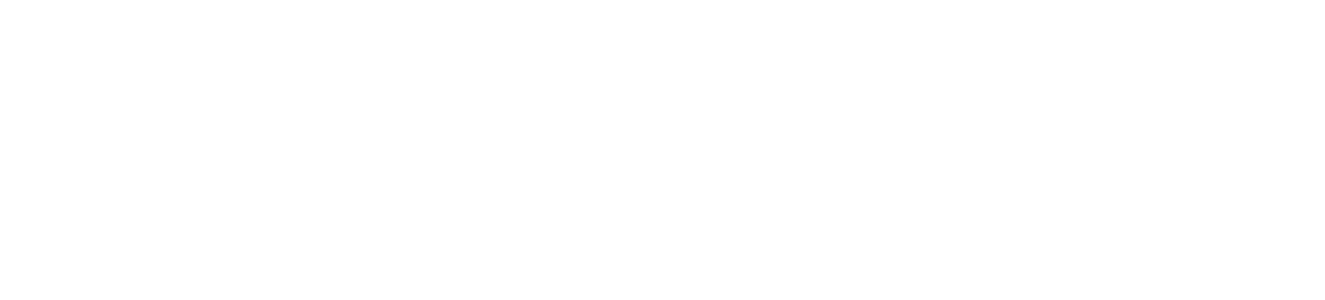
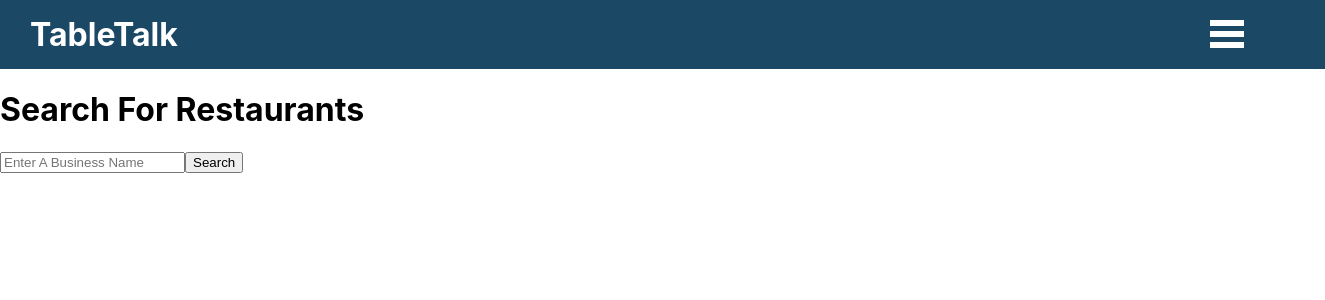
Before and after one commit to jerrodbush/TableTalk, a React (Create React App) app in the folder client/: page /business in a window 1280 px wide. Before the commit this address had no page. Shown: the top 300 px of the page, 1325 px wide, since content can reach past the window. Built offline with nearby package versions, Linux system fonts and the light colour scheme.

Commit message:
Created NavBar and implemented across pages, also created a Business Search Page

```diff
--- a/client/package.json
+++ b/client/package.json
@@ -7,7 +7,9 @@
     "@testing-library/react": "^13.4.0",
     "@testing-library/user-event": "^13.5.0",
     "react": "^18.2.0",
+    "react-burger-menu": "^3.0.9",
     "react-dom": "^18.2.0",
+    "react-icons": "^4.8.0",
     "react-router-dom": "^6.8.2",
     "react-scripts": "5.0.1",
     "web-vitals": "^2.1.4"
--- a/client/src/App.css
+++ b/client/src/App.css
@@ -1,38 +1,15 @@
-.App {
-  text-align: center;
+
+
+body {
+  height: 100vh;
+  width: 100vw;
 }
 
-.App-logo {
-  height: 40vmin;
-  pointer-events: none;
+#logo {
+  color: white;
+  padding: 15px;
+  padding-left: 30px;
+  margin-top: 0px;
+  width: 100vw;
+  background-color: #1B4965;
 }
-
-@media (prefers-reduced-motion: no-preference) {
-  .App-logo {
-    animation: App-logo-spin infinite 20s linear;
-  }
-}
-
-.App-header {
-  background-color: #282c34;
-  min-height: 100vh;
-  display: flex;
-  flex-direction: column;
-  align-items: center;
-  justify-content: center;
-  font-size: calc(10px + 2vmin);
-  color: white;
-}
-
-.App-link {
-  color: #61dafb;
-}
-
-@keyframes App-logo-spin {
-  from {
-    transform: rotate(0deg);
-  }
-  to {
-    transform: rotate(360deg);
-  }
-}
--- a/client/src/App.js
+++ b/client/src/App.js
@@ -7,6 +7,7 @@ import HomePage from './components/HomePage';
 import ProfilePage from './components/ProfilePage';
 import BusinessPage from './components/BusinessPage';
 import ReservationsPage from './components/ReservationsPage';
+import BusinessSearch from './components/BusinessSearch';
 import ProfileSettings from './components/ProfileSettings';
 import { UserProvider } from './context/user.js';
 
@@ -32,6 +33,10 @@ function App() {
               element={<ProfilePage/>}
             />
             <Route
+              path="/business"
+              element={<BusinessSearch/>}
+            />
+            <Route
               path="/business/:businessname"
               element={<BusinessPage/>}
             />
--- a/client/src/components/BusinessPage.js
+++ b/client/src/components/BusinessPage.js
@@ -1,7 +1,10 @@
-import React from 'react'
+import React from 'react';
+import NavBar from './NavBar'
 
 export default function BusinessPage() {
   return (
-    <div>BusinessPage</div>
+   <>
+    <NavBar/>
+   </>
   )
 }
--- /dev/null
+++ b/client/src/components/BusinessSearch.js
@@ -0,0 +1,17 @@
+import React from 'react';
+import NavBar from './NavBar'
+
+export default function BusinessSearch() {
+  return (
+    <>
+        <NavBar/>
+        <h1>Search For Restaurants</h1>
+        <form>
+            <input type="search" placeholder="Enter A Business Name"/>
+            <button>Search</button>
+        </form>
+
+        {/* display businesses based on search params */}
+    </>
+  )
+}
--- a/client/src/components/HomePage.js
+++ b/client/src/components/HomePage.js
@@ -1,7 +1,12 @@
 import React from 'react'
+import NavBar from './NavBar';
+import '../App.css'
 
 export default function HomePage() {
   return (
-    <div>HomePage</div>
+    <>
+      <NavBar/>
+      <h1>HomePage</h1>
+    </>
   )
 }
--- /dev/null
+++ b/client/src/components/NavBar.js
@@ -0,0 +1,27 @@
+import { React, useState } from 'react'
+import { slide as Menu } from 'react-burger-menu'
+import { NavLink } from 'react-router-dom';
+import "../index.css"
+
+export default function NavBar() {
+    const [menuState, setMenuState] = useState(false)
+
+    const handleOpen = () => {
+        const newState = !menuState
+        setMenuState(newState);
+    }
+
+  return (
+    <>
+      <Menu right>
+              <NavLink to="/home">Home</NavLink>
+              <NavLink to="/profile/user1">Profile</NavLink>
+              <NavLink to="/reservations">Reservations</NavLink>
+              <NavLink to="/business">Businesses</NavLink>
+              <NavLink to="/profile/user1/settings">Settings</NavLink>
+              <NavLink to="/">Log Out</NavLink>
+      </Menu>
+      <h1 id="logo">TableTalk</h1>
+    </>
+  )
+}
--- a/client/src/components/ProfilePage.js
+++ b/client/src/components/ProfilePage.js
@@ -1,7 +1,10 @@
 import React from 'react'
+import NavBar from './NavBar'
 
 export default function ProfilePage() {
   return (
-    <div>ProfilePage</div>
+    <>
+      <NavBar/>
+    </>
   )
 }
--- a/client/src/components/ProfileSettings.js
+++ b/client/src/components/ProfileSettings.js
@@ -1,7 +1,10 @@
 import React from 'react'
+import NavBar from './NavBar'
 
 export default function ProfileSettings() {
   return (
-    <div>ProfileSettings</div>
+    <>
+      <NavBar/>
+    </>
   )
 }
--- a/client/src/components/ReservationsPage.js
+++ b/client/src/components/ReservationsPage.js
@@ -1,7 +1,10 @@
 import React from 'react'
+import NavBar from './NavBar'
 
 export default function ReservationsPage() {
   return (
-    <div>ReservationsPage</div>
+    <>
+      <NavBar/>
+    </>
   )
 }
--- a/client/src/components/Signup.js
+++ b/client/src/components/Signup.js
@@ -107,9 +107,32 @@ export default function Signup() {
       }
     }
 
+    const handleGoBack = () => {
+      const newProgression = {
+        index: progression.index - 1
+      }
+      setProgression(newProgression);
+    }
+    const renderBackBtn = () => {
+      if(progression.index !== 1) {
+      return <div>
+        <button onClick={handleGoBack} >Go Back</button>
+      </div>
+      }
+      else if (progression.index === 1) {
+        return null
+      }
+      else {
+        return <div>
+              <button onClick={setProgression({index: 1})}>Refresh Form</button>
+          </div>
+      }
+    }
+
   return (
     <div>
 
+      {renderBackBtn()}
       {/* button goes top right  */}
       <div>
         <button>Login</button>
--- a/client/src/index.css
+++ b/client/src/index.css
@@ -11,3 +11,76 @@ code {
   font-family: source-code-pro, Menlo, Monaco, Consolas, 'Courier New',
     monospace;
 }
+#root {
+  height: 100vh;
+  width: 100vh;
+}
+
+/* Position and sizing of burger button */
+.bm-burger-button {
+  position: fixed;
+  width: 34px;
+  height: 28px;
+  right: 36px;
+  top: 20px;
+  z-index: 10;
+}
+
+/* Color/shape of burger icon bars */
+.bm-burger-bars {
+  background: white;
+  z-index: 10;
+}
+
+/* Color/shape of burger icon bars on hover*/
+.bm-burger-bars-hover {
+  background: #CAE9FF;
+}
+
+/* Position and sizing of clickable cross button */
+.bm-cross-button {
+  height: 24px;
+  width: 24px;
+}
+
+/* Color/shape of close button cross */
+.bm-cross {
+  background: #bdc3c7;
+}
+
+/*
+Sidebar wrapper styles
+Note: Beware of modifying this element as it can break the animations - you should not need to touch it in most cases
+*/
+.bm-menu-wrap {
+  position: fixed;
+  height: 100%;
+}
+
+/* General sidebar styles */
+.bm-menu {
+  background: #62B6CB;
+  padding: 2.5em 1.5em 0;
+  font-size: 1.15em;
+}
+
+/* Morph shape necessary with bubble or elastic */
+.bm-morph-shape {
+  fill: #373a47;
+}
+
+/* Wrapper for item list */
+.bm-item-list {
+  color: #b8b7ad;
+  padding: 0.8em;
+}
+
+/* Individual item */
+.bm-item {
+  display: inline-block;
+}
+
+/* Styling of overlay */
+.bm-overlay {
+  background: rgba(0, 0, 0, 0.3);
+}
```
Also changed, not shown: 1 other file (tests, documents, lock files or other folders).
